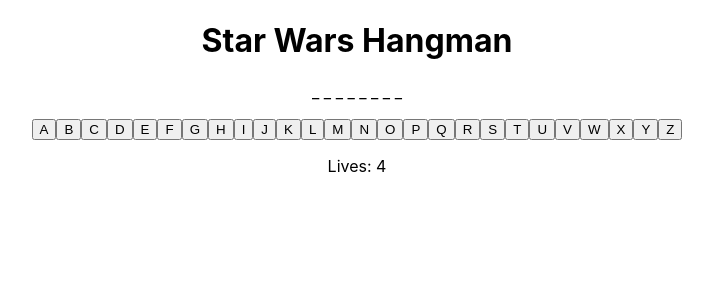
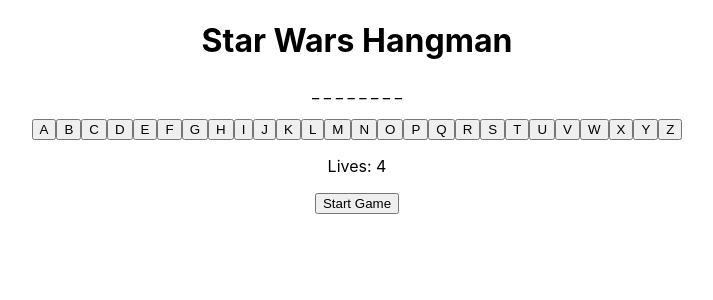
Before and after one commit to Jim-Higgins/starwars_hangman, a React (Create React App) app in the folder starwars_hangman/: page / in a window 1280 px wide. Shown: the top 300 px of the page, without its empty margins (283-996 px from the left). Built offline with nearby package versions, Linux system fonts and the light colour scheme; no server answers.

Commit message:
start game button function complete

```diff
--- a/starwars_hangman/package.json
+++ b/starwars_hangman/package.json
@@ -3,6 +3,7 @@
 	"version": "0.1.0",
 	"private": true,
 	"dependencies": {
+		"axios": "^0.19.0",
 		"react": "^16.10.2",
 		"react-dom": "^16.10.2",
 		"react-scripts": "3.2.0"
--- /dev/null
+++ b/starwars_hangman/src/Api.js
@@ -0,0 +1,8 @@
+import Axios from "axios";
+
+const url = "https://swapi.co/api/films/";
+
+const getFilms = () => {
+	return Axios.get(`${url}`).then(({ data: { results } }) => results);
+};
+export default getFilms;
--- a/starwars_hangman/src/App.js
+++ b/starwars_hangman/src/App.js
@@ -1,4 +1,6 @@
 import React from "react";
+
+import getFilms from "./Api";
 
 import "./css/App.css";
 import Header from "./Components/Header";
@@ -35,10 +37,15 @@
 			"Z"
 		],
 		generatedWord: "STAR WARS",
+		data: [],
 		usedLetters: "",
 		badLetters: "",
 		numOfLives: 4
 	};
+
+	componentDidMount() {
+		getFilms().then(results => this.setState({ data: results }));
+	}
 
 	render() {
 		const hiddenWord = this.state.generatedWord
@@ -67,6 +74,7 @@
 				<p>Lives: {this.state.numOfLives}</p>
 				{hiddenWord === this.state.generatedWord && <p>You Win</p>}
 				{this.state.numOfLives === 0 && <p>Looossseerrr</p>}
+				<button onClick={() => this.chooseRandomFilm()}>Start Game</button>
 			</div>
 		);
 	}
@@ -76,7 +84,6 @@
 		e.target.disabled = true;
 
 		if (!this.state.generatedWord.includes(value)) {
-			console.log("hello");
 			this.setState(prevState => ({
 				badLetters: prevState.badLetters + value,
 				numOfLives: prevState.numOfLives - 1
@@ -87,6 +94,12 @@
 			}));
 		}
 	};
+
+	chooseRandomFilm = () => {
+		const allFilms = this.state.data.map(obj => obj.title);
+		const randomFilm = allFilms[Math.floor(Math.random() * allFilms.length)];
+		this.setState(() => ({ generatedWord: randomFilm }));
+	};
 }
 
 export default App;
```
Also changed, not shown: 1 other file (tests, documents, lock files or other folders). Lines whose indentation alone changed are shown as unchanged.
